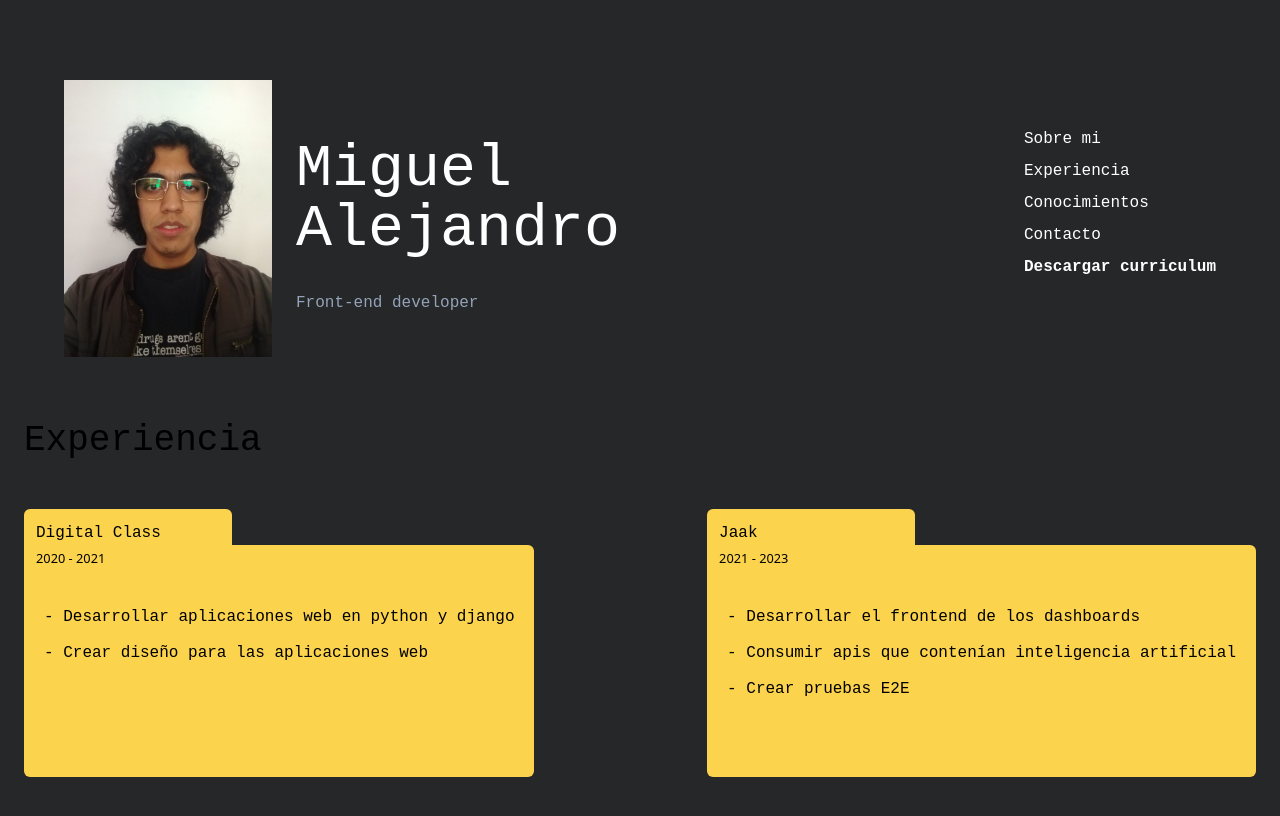
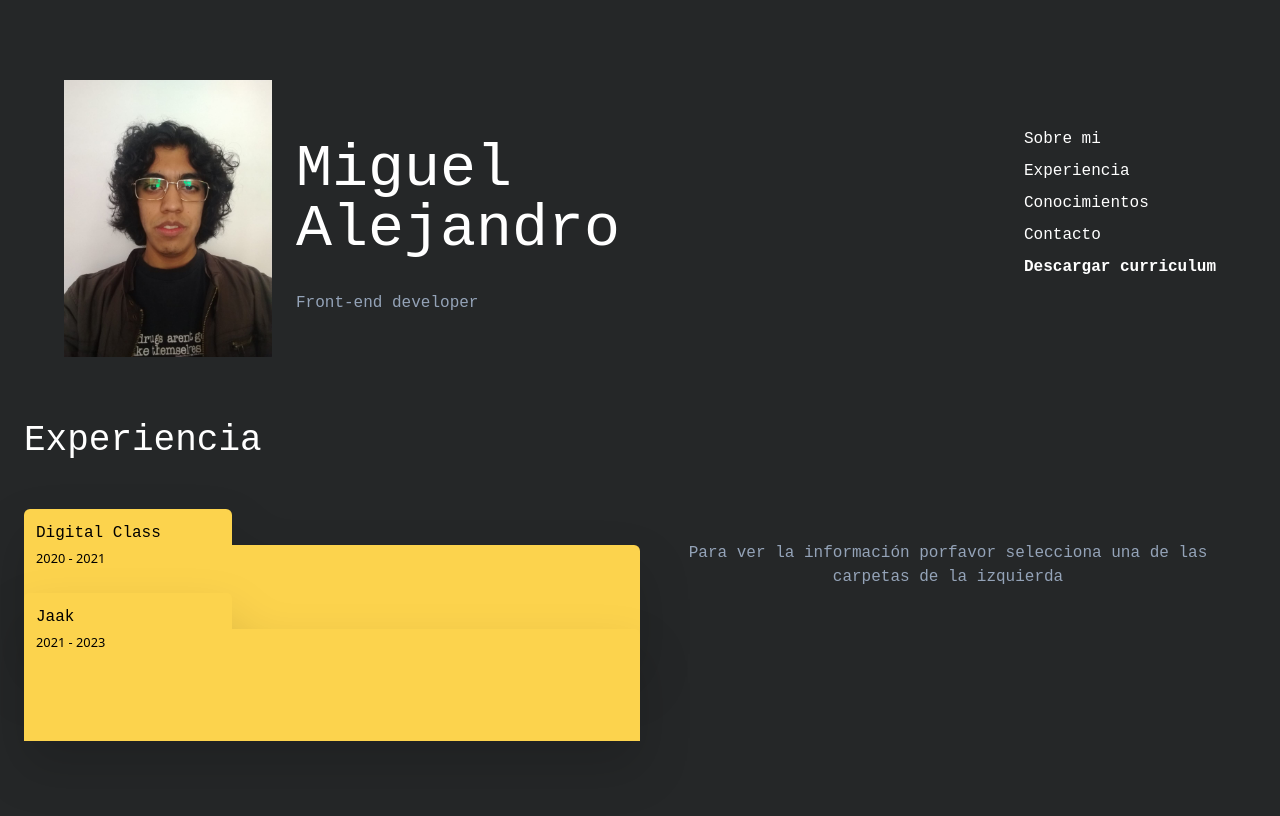
Before and after one commit to Miguel-Alejandro/portafolio, an Angular app: page /home in a window 1280 px wide. Both pictures are taken after a click on the element "Experiencia". Shown: the top 816 px of the page. Built offline with nearby package versions, Linux system fonts and the light colour scheme; a web font is replaced by a local one.

Commit message:
fix: The structure and design of the experience section was changed

```diff
--- a/src/app/components/experience/experience.component.html
+++ b/src/app/components/experience/experience.component.html
@@ -1,23 +1,16 @@
-<div class="exp w-screen h-screen pl-6 pr-6 pt-4">
-  <h1 class="text-4xl mb-8">Experiencia</h1>
 
-  <div class="exp__container sm:flex flex-wrap sm:justify-between">
-    <div
-      class="exp_jobs mt-4 sm:w-screen lg:w-auto"
-      *ngFor="let job of works"
-    >
-      <div class="exp_jobs__name bg-amber-300 pl-3 pr-3 pt-3 w-52 rounded-t-md">
-        <h1>{{ job.name }}</h1>
-      </div>
-      <div class="exp_jobs__duration bg-amber-300 pl-3 pr-3 pb-4">
-        <small>{{ job.duration }}</small>
-      </div>
-      <div
-      class="exp_jobs__function pt-5 pl-5 pr-5 pb-4 bg-amber-300 rounded-b-md lg:h-48">
-        <p class="mb-3" *ngFor="let functions of job.functions">
-          - {{ functions.functionName }}
-        </p>
-      </div>
+<div class="exp w-screen h-screen pl-6 pr-6 pt-4 pb-16 overflow-auto">
+  <h1 class="text-4xl text-white mb-8">Experiencia</h1>
+
+  <div class="exp__container md:flex md:justify-between">
+
+    <div class="md:w-2/4">
+      <app-folders [data]="works" (folderDataSelected)="folderJobInfo($event)"></app-folders>
+    </div>
+
+    <div class="exp__container__stains md:w-2/4 p-4">
+      <app-folders-detail [folderInfo]="folderInfo"></app-folders-detail>
     </div>
   </div>
+
 </div>
--- a/src/app/components/experience/experience.component.scss
+++ b/src/app/components/experience/experience.component.scss
@@ -1,7 +1,3 @@
-.exp_jobs__duration{
-    border-radius: 0 0.375rem 0 0 ;
-}
-
 @media (max-height: 600px){
     .exp{
         height: auto;
--- a/src/app/components/experience/experience.component.ts
+++ b/src/app/components/experience/experience.component.ts
@@ -1,4 +1,5 @@
 import { Component } from '@angular/core';
+import { JobExperience } from 'src/app/interfaces/job.interface';
 
 @Component({
   selector: 'app-experience',
@@ -6,8 +7,8 @@ import { Component } from '@angular/core';
   styleUrls: ['./experience.component.scss']
 })
 export class ExperienceComponent {
-
-  public works = [
+  public folderInfo: JobExperience;
+  public works: Array<JobExperience> = [
     {
       name: 'Digital Class',
       duration: '2020 - 2021',
@@ -36,7 +37,13 @@ export class ExperienceComponent {
         }
       ]
 
-    }
+    },
+
+
   ];
 
+  public folderJobInfo($event: JobExperience): void {
+    this.folderInfo = $event
+  }
+
 }
```
Also changed, not shown: src/app/components/components.module.ts (+7 -1 lines).
